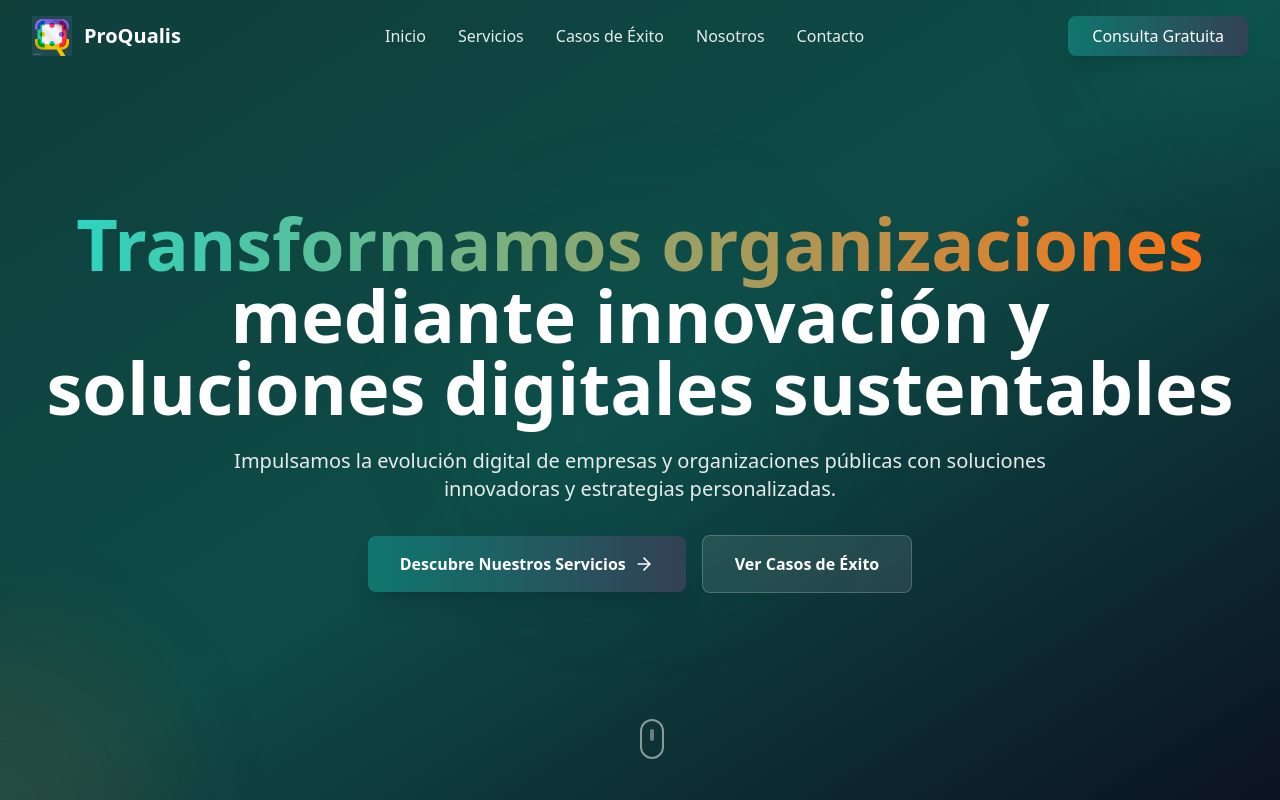
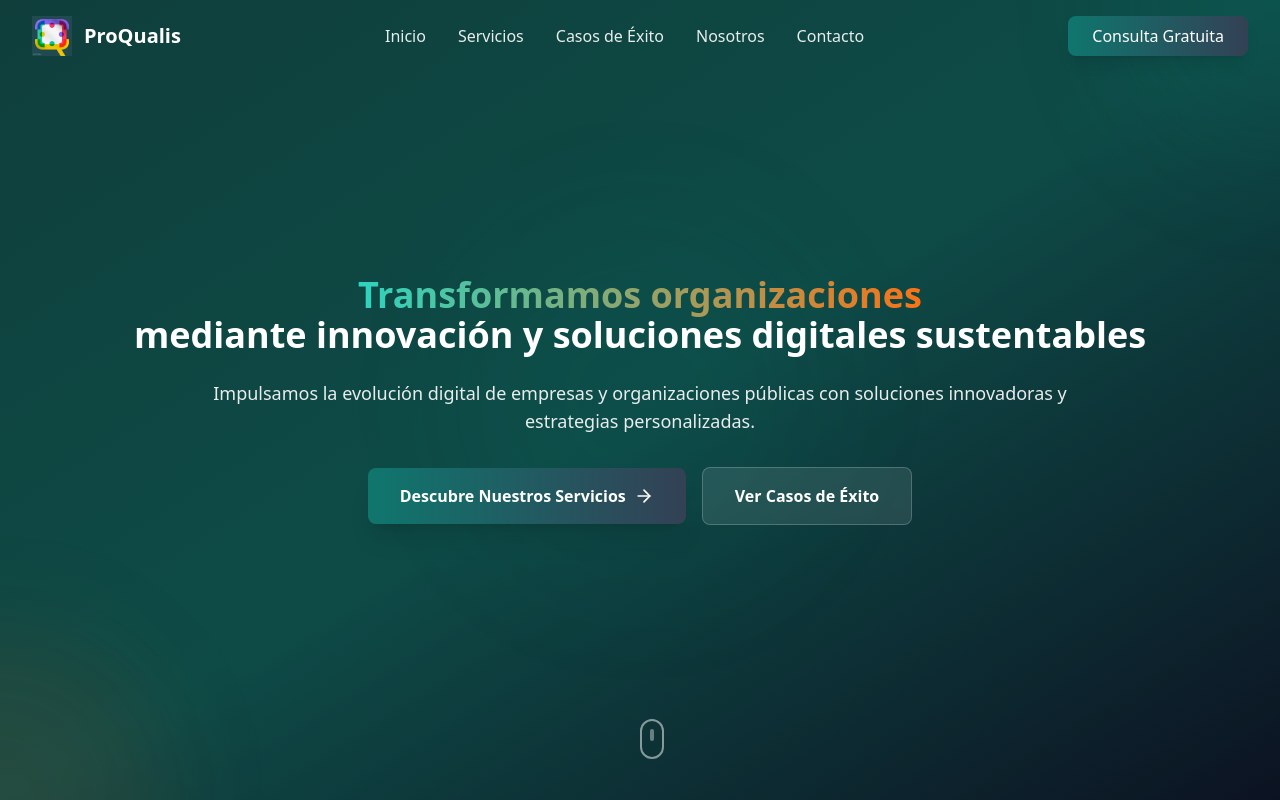
Before and after one commit to Guideon365AR/ProQualis, a React (Vite) app: page / in a window 1280 px wide. Shown: the top 800 px of the page. Built offline with nearby package versions, Linux system fonts and the light colour scheme.

Commit message:
Reducir correctamente el tamaño del texto del hero

```diff
--- a/src/App.tsx
+++ b/src/App.tsx
@@ -140,7 +140,7 @@ function App() {
         </div>
 
         <div className="relative z-10 container mx-auto px-4 sm:px-6 lg:px-8 text-center">
-            <h1 className="text-5xl md:text-7xl font-bold text-white mb-6 leading-tight">
+            <h1 className="text-3xl md:text-4xl font-bold text-white mb-6 leading-tight">
               <span className="bg-gradient-to-r from-teal-400 to-orange-500 bg-clip-text text-transparent">
                 Transformamos organizaciones
               </span>
@@ -148,7 +148,7 @@ function App() {
                 mediante innovación y soluciones digitales sustentables
               </span>
             </h1>
-            <p className="text-lg md:text-xl text-white/90 mb-8 max-w-4xl mx-auto leading-relaxed">
+            <p className="text-base md:text-lg text-white/90 mb-8 max-w-4xl mx-auto leading-relaxed">
               Impulsamos la evolución digital de empresas y organizaciones públicas  con soluciones innovadoras y estrategias personalizadas.
             </p>
             <div className="flex flex-col sm:flex-row gap-4 justify-center items-center">
```
